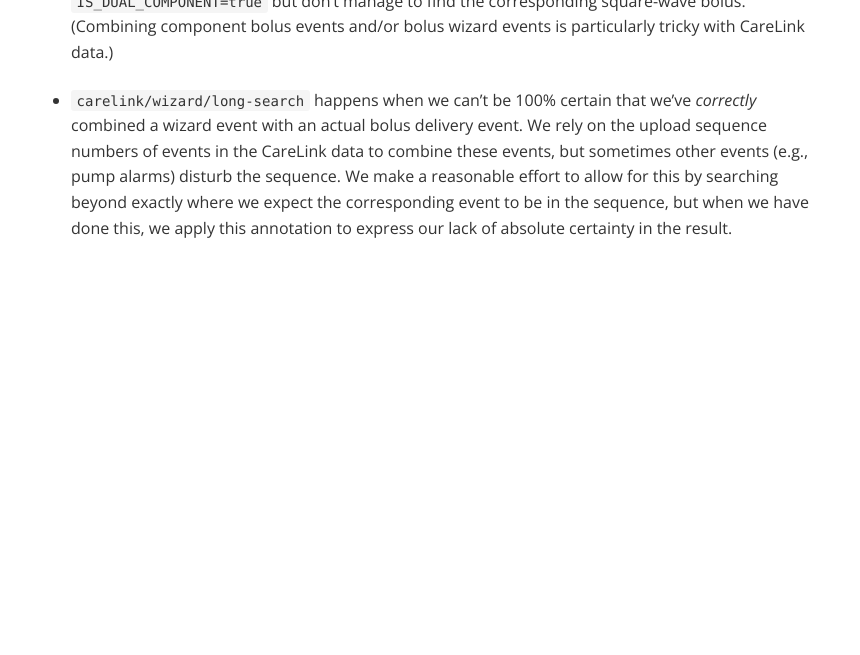
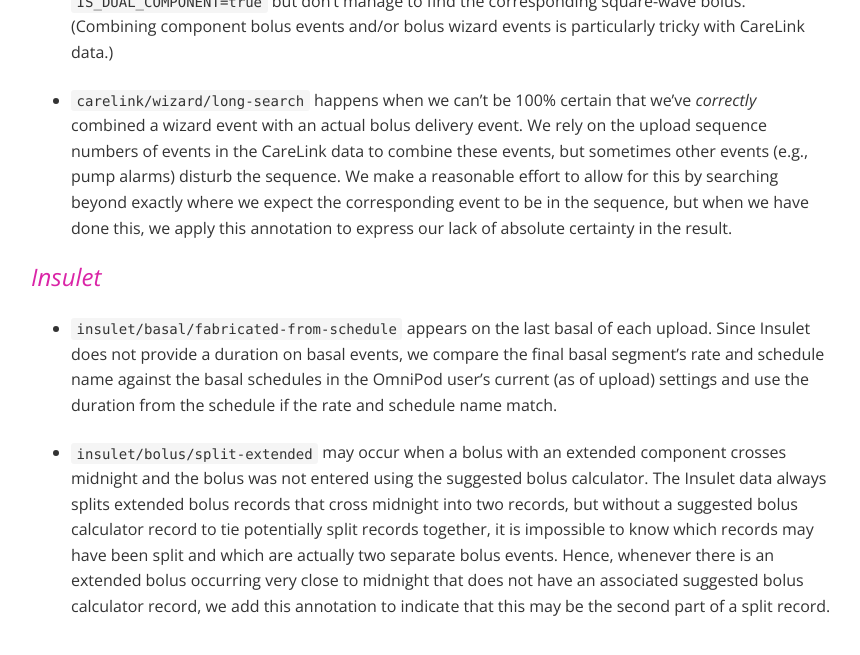
Before and after one commit to tidepool-org/tidepool-org.github.io, a Jekyll site: the page built from _docs/data-model/v1/annotations.md, in a window 1280 px wide and 900 px high, scrolled down 2436 px. Shown: the top 655 px of the window, without its empty margins (209-1069 px from the left). Built offline with Jekyll 4.4.1, drawn with Linux system fonts in a browser that asks for light colours; nearby versions of some CDN libraries; before the commit the page ends 3031 px from its top, so only the background shows below that.

Commit message:
add Insulet basal/fabricated-from-schedule and bolus/split-extended annotation descriptions

```diff
--- a/_docs/data-model/v1/annotations.md
+++ b/_docs/data-model/v1/annotations.md
@@ -57,3 +57,9 @@ We document our known annotations below, but we do not limit the set of annotati
 
 
 * `carelink/wizard/long-search` happens when we can't be 100% certain that we've *correctly* combined a wizard event with an actual bolus delivery event. We rely on the upload sequence numbers of events in the CareLink data to combine these events, but sometimes other events (e.g., pump alarms) disturb the sequence. We make a reasonable effort to allow for this by searching beyond exactly where we expect the corresponding event to be in the sequence, but when we have done this, we apply this annotation to express our lack of absolute certainty in the result.
+
+### Insulet
+
+* `insulet/basal/fabricated-from-schedule` appears on the last basal of each upload. Since Insulet does not provide a duration on basal events, we compare the final basal segment's rate and schedule name against the basal schedules in the OmniPod user's current (as of upload) settings and use the duration from the schedule if the rate and schedule name match.
+
+* `insulet/bolus/split-extended` may occur when a bolus with an extended component crosses midnight and the bolus was not entered using the suggested bolus calculator. The Insulet data always splits extended bolus records that cross midnight into two records, but without a suggested bolus calculator record to tie potentially split records together, it is impossible to know which records may have been split and which are actually two separate bolus events. Hence, whenever there is an extended bolus occurring very close to midnight that does not have an associated suggested bolus calculator record, we add this annotation to indicate that this may be the second part of a split record.
```
